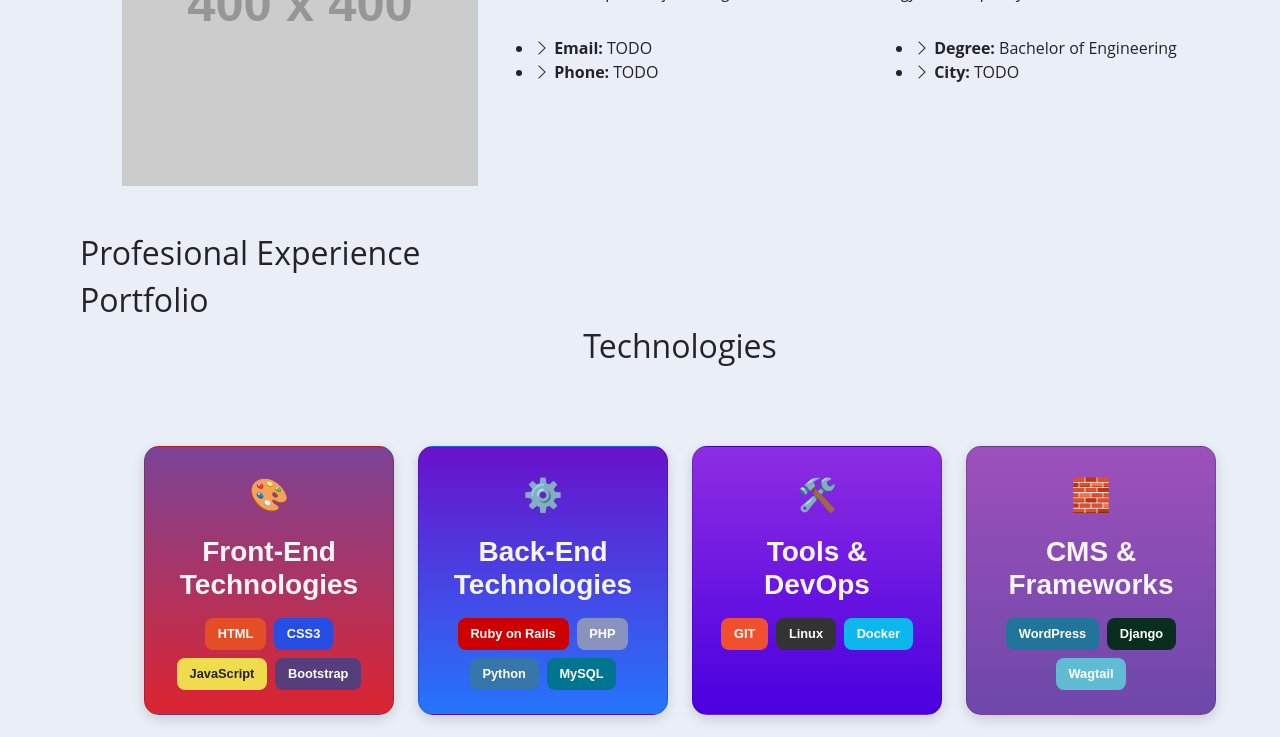
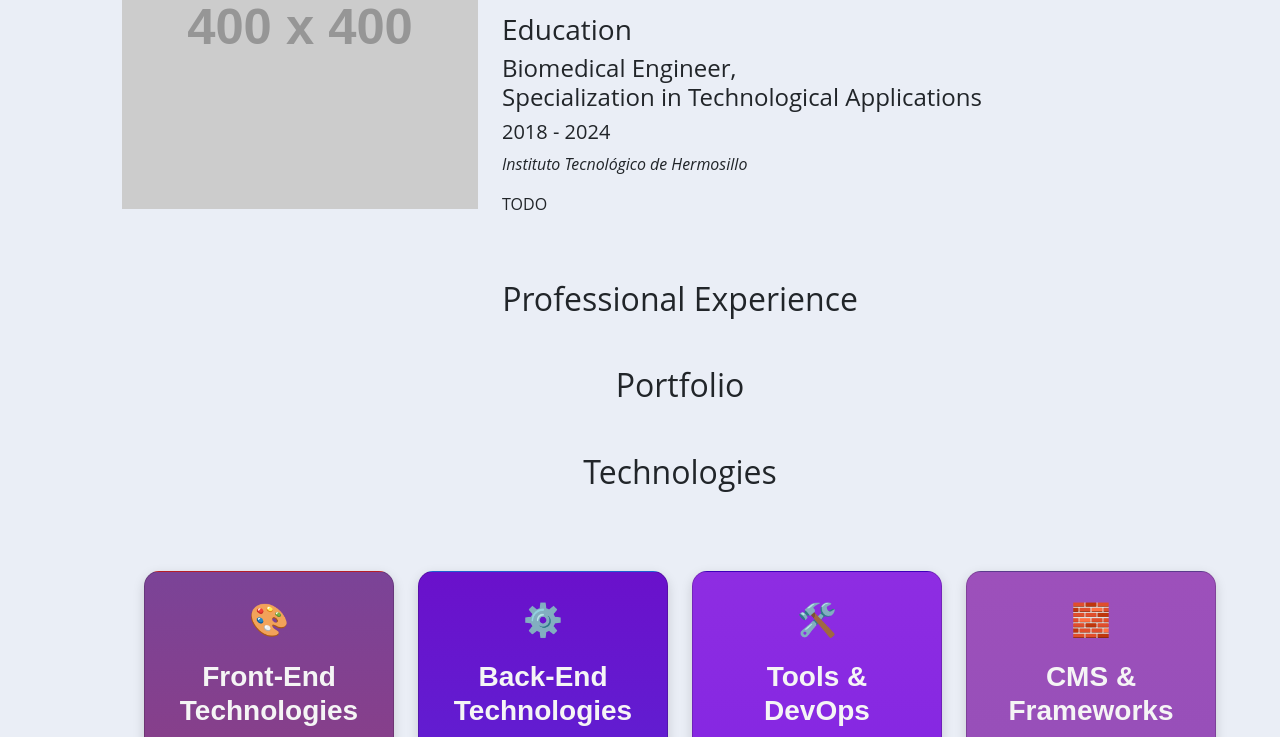
Before and after one commit to JavierBeltranHMO/portfolio, a website: page index.html in a window 1280 px wide. Shown: the part 1376-2113 px from the top of the page. Drawn offline with Linux system fonts and the light colour scheme; grey boxes are pictures that could not be loaded; placeholder pictures from the web are drawn by us.

Commit message:
added education to about section and image icons to technologies

```diff
--- a/index.html
+++ b/index.html
@@ -142,22 +142,41 @@
                                 <li><i class="bi bi-chevron-right"></i> <strong>City:</strong> <span>TODO</span></li>
                                 </ul>
                             </div>
+
+                            <!-- education -->
+                            <h3 class="r">Education</h3>
+                            <div class="">
+                                <h4>Biomedical Engineer, <br>Specialization in Technological Applications</h4>
+                                <h5>2018 - 2024</h5>
+                                <p><em>Instituto Tecnológico de Hermosillo</em></p>
+                                <p>TODO</p>
                             </div>
                         </div>
                     </div>
-
+                </div>
             </div>
         </section>
         <!--end about -->
         <!-- resume -->
         <section id="resume">
-            <h2> Profesional Experience</h2>
+            <!-- title -->
+            <div class="mb-5 text-center">
+                <h2>Professional Experience</h2>
+            </div>
+            <div class="container">
+                <div class="row">
+
+                </div>
+            </div>
         </section>
         <!-- end resume -->
 
         <!-- portfolio -->
         <section id="portfolio">
+            <!-- title -->
+            <div class="mb-5 text-center">
                 <h2>Portfolio</h2>
+            </div>
         </section>
         <!-- end portfolio -->
 
@@ -175,10 +194,10 @@
                             <div class="card-icon">🎨</div>
                             <h3 class="card-title">Front-End Technologies</h3>
                             <div class="tech-tags">
-                                <span class="tag html">HTML</span>
-                                <span class="tag css">CSS3</span>
-                                <span class="tag js">JavaScript</span>
-                                <span class="tag bootstrap">Bootstrap</span>
+                                <img src="https://img.shields.io/badge/HTML5-E34F26?style=for-the-badge&logo=html5&logoColor=white" alt="HTML5" />
+                                <img src="https://img.shields.io/badge/CSS3-1572B6?style=for-the-badge&logo=css3&logoColor=white" alt="CSS3" />
+                                <img src="https://img.shields.io/badge/JavaScript-F7DF1E?style=for-the-badge&logo=javascript&logoColor=black" alt="JavaScript" />
+                                <img src="https://img.shields.io/badge/Bootstrap-563D7C?style=for-the-badge&logo=bootstrap&logoColor=white" alt="Bootstrap" />
                             </div>
                         </div>
 
@@ -187,10 +206,10 @@
                             <div class="card-icon">⚙️</div>
                             <h3 class="card-title">Back-End Technologies</h3>
                             <div class="tech-tags">
-                                <span class="tag rails">Ruby on Rails</span>
-                                <span class="tag php">PHP</span>
-                                <span class="tag python">Python</span>
-                                <span class="tag mysql">MySQL</span>
+                                <img src="https://img.shields.io/badge/Rails-CC0000?style=for-the-badge&logo=rubyonrails&logoColor=white" alt="Ruby on Rails" />
+                                <img src="https://img.shields.io/badge/PHP-777BB4?style=for-the-badge&logo=php&logoColor=white" alt="PHP" />
+                                <img src="https://img.shields.io/badge/Python-3776AB?style=for-the-badge&logo=python&logoColor=white" alt="Python" />
+                                <img src="https://img.shields.io/badge/MySQL-4479A1?style=for-the-badge&logo=mysql&logoColor=white" alt="MySQL" />
                             </div>
                         </div>
 
@@ -199,9 +218,10 @@
                             <div class="card-icon">🛠️</div>
                             <h3 class="card-title">Tools & DevOps</h3>
                             <div class="tech-tags">
-                                <span class="tag git">GIT</span>
-                                <span class="tag linux">Linux</span>
-                                <span class="tag docker">Docker</span>
+                                <img src="https://img.shields.io/badge/Git-F05032?style=for-the-badge&logo=git&logoColor=white" alt="Git" />
+                                <img src="https://img.shields.io/badge/Linux-FCC624?style=for-the-badge&logo=linux&logoColor=black" alt="Linux" />
+                                <img src="https://img.shields.io/badge/Docker-2496ED?style=for-the-badge&logo=docker&logoColor=white" alt="Docker" />
+
                             </div>
                         </div>
 
@@ -210,9 +230,9 @@
                             <div class="card-icon">🧱</div>
                             <h3 class="card-title">CMS & Frameworks</h3>
                             <div class="tech-tags">
-                                <span class="tag wordpress">WordPress</span>
-                                <span class="tag django">Django</span>
-                                <span class="tag wagtail">Wagtail</span>
+                                <img src="https://img.shields.io/badge/WordPress-21759B?style=for-the-badge&logo=wordpress&logoColor=white" alt="WordPress" />
+                                <img src="https://img.shields.io/badge/Django-092E20?style=for-the-badge&logo=django&logoColor=white" alt="Django" />
+                                <img src="https://img.shields.io/badge/Wagtail-43B1B0?style=for-the-badge&logo=wagtail&logoColor=white" alt="Wagtail" />
                             </div>
                         </div>
                     </div>
```
Lines whose indentation alone changed are shown as unchanged.
